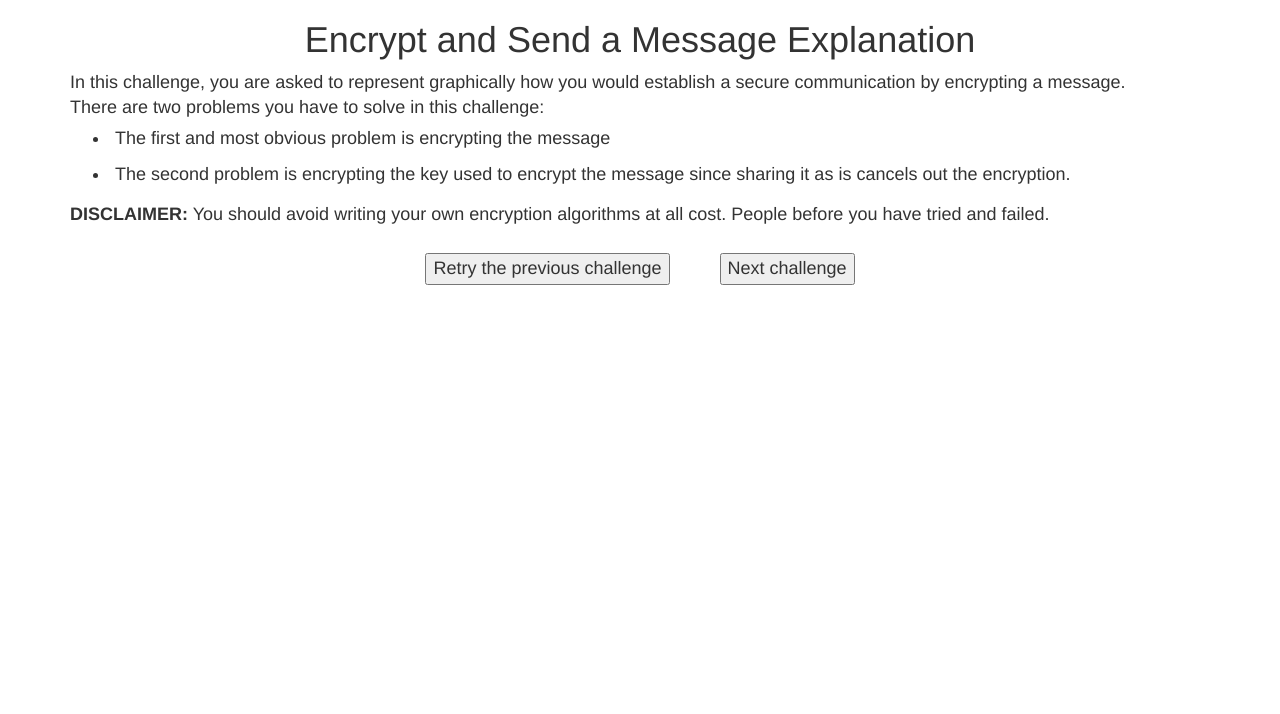
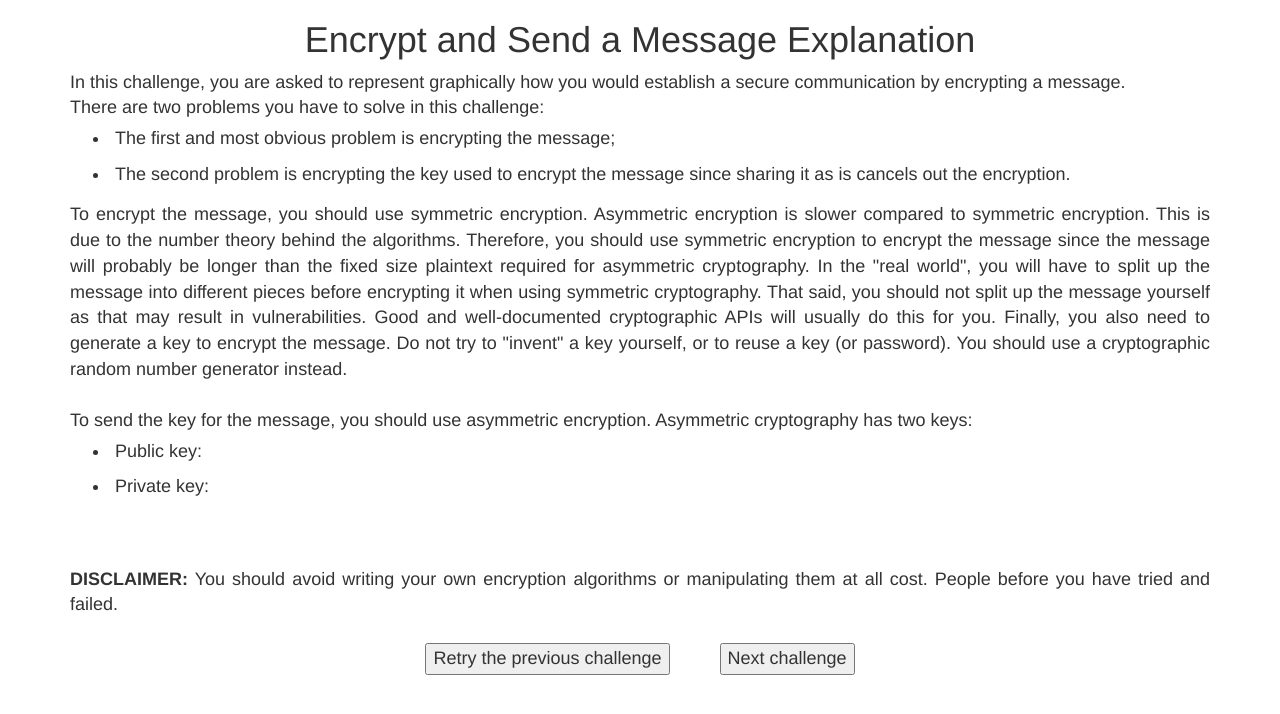
Before and after one commit to fmavb/questlines, a React (Create React App) app: page /challenge2/part2/explanation in a window 1280 px wide. Shown: the top 714 px of the page. Built offline with nearby package versions, Linux system fonts and the light colour scheme.

Commit message:
Part 2 Continued

```diff
--- a/src/components/Challenge2/Part2.js
+++ b/src/components/Challenge2/Part2.js
@@ -39,7 +39,7 @@ export default class Part2 extends Component {
             "md5": "MD5 does not result in an encrypted message. Hashes cannot be decrypted.",
             "sha": "SHA-2 does not result in an encrypted message. Hashes cannot be decrypted.",
             "bcrypt": "bcrypt does not result in an encrypted message. Hashes cannot be decrypted.",
-            "rsa": "RSA results in an encrypted message, however RSA takes fixed size plaintext, and messages usually do not have a fixed length.",
+            "rsa": "RSA results in an encrypted message, however RSA is much slower than symmetric encryption, so this is not an optimal choice.",
             "des": "DES results in an encrypted message, however DES is outdated and vulnerable, so this is not an optimal choice.",
             "aes": "AES results in an encrypted message.",
         };
@@ -188,17 +188,20 @@ export default class Part2 extends Component {
         if (this.state.alg1 === "sha" && this.state.alg2 === "aes" && this.state.alg3 === "rsa"
             && this.state.key1 === "nothing" && this.state.key2 === "random" && this.state.key3 === "rPublic"){
                 alert("Correct! You get " + this.points + " points");
-                this.props.history.push("/challenge2/part3");
+                this.props.history.push("/challenge2/part2/explanation");
             }
+        else if (this.state.alg1 === "nothing" || this.state.alg2 === "nothing" || this.state.alg3 === "nothing"){
+            alert("Please make a selection.");
+        }
         else {
             if (this.state.alg1 === "sha" && this.state.alg2 === "aes" && this.state.alg3 === "rsa"){
-                alert("The choice of algorithms are correct. However, " + this.key2[this.state.key2] + " " +
+                alert("The choice of algorithms are correct. However, " + this.key2[this.state.key2] + "\n" +
                     this.key3[this.state.key3]);
                 if (this.points > 0){
                     this.points -= 5;
                 }
             } else {
-                alert(this.alg1[this.state.alg1] + " " + this.alg2[this.state.alg2] + " " +
+                alert(this.alg1[this.state.alg1] + "\n" + this.alg2[this.state.alg2] + "\n" +
                     this.alg3[this.state.alg3]);
                 if (this.points > 0){
                     this.points -= 25;
@@ -223,6 +226,7 @@ export default class Part2 extends Component {
             <div className="challenge">
                 <h1>Encrypt and Send a Message</h1>
                 Encrypt the message, and its encryption key so that it can be sent securely.
+                You can assume that each user has a private and public key.
             <div className="page">
                 <div id="keys">
                 <div className="element" id="message">
--- a/src/components/Challenge2/Part2Explanation.js
+++ b/src/components/Challenge2/Part2Explanation.js
@@ -2,6 +2,21 @@ import React, { Component } from 'react';
 
 
 export default class Part2Explanation extends Component {
+
+    constructor(props){
+        super(props);
+        document.title = "Challenge 2 - Part 2 - Explanation";
+        this.back = this.back.bind(this);
+        this.next = this.next.bind(this);
+    }
+
+    back(){
+        this.props.history.push("/challenge2/part2");
+    }
+
+    next(){
+        this.props.history.push("/challenge2/part3");
+    }
 
     render(){
         return(
@@ -15,16 +30,38 @@ export default class Part2Explanation extends Component {
                     <br />
                     There are two problems you have to solve in this challenge:
                     <ul>
-                        <li>The first and most obvious problem is encrypting the message</li>
+                        <li>The first and most obvious problem is encrypting the message;</li>
                         <li>The second problem is encrypting the key used to encrypt the message since sharing it as is
                             cancels out the encryption.
                         </li>
                     </ul>
-                    <b>DISCLAIMER:</b> You should avoid writing your own encryption algorithms at all cost.
+                    To encrypt the message, you should use symmetric encryption.
+                    Asymmetric encryption is slower compared to symmetric encryption.
+                    This is due to the number theory behind the algorithms.
+                    Therefore, you should use symmetric encryption to encrypt the message
+                    since the message will probably be longer than the fixed size plaintext
+                    required for asymmetric cryptography.
+                    In the "real world", you will have to split up the message into different pieces before encrypting it
+                    when using symmetric cryptography.
+                    That said, you should not split up the message yourself as that may result in vulnerabilities.
+                    Good and well-documented cryptographic APIs will usually do this for you.
+                    Finally, you also need to generate a key to encrypt the message. Do not try to "invent" a key yourself,
+                    or to reuse a key (or password). You should use a cryptographic random number generator instead.
+                    <br />
+                    <br />
+                    To send the key for the message, you should use asymmetric encryption.
+                    Asymmetric cryptography has two keys:
+                    <ul>
+                        <li>Public key: </li>
+                        <li>Private key: </li>
+                    </ul>
+                    <br />
+                    <br />
+                    <b>DISCLAIMER:</b> You should avoid writing your own encryption algorithms or manipulating them at all cost.
                     People before you have tried and failed.
                     <div>
-                        <button style={{margin: "25px"}}>Retry the previous challenge</button>
-                        <button style={{margin: "25px"}}>Next challenge</button>
+                        <button onClick={this.back} style={{margin: "25px"}}>Retry the previous challenge</button>
+                        <button onClick={this.next} style={{margin: "25px"}}>Next challenge</button>
                     </div>
                 </div>
             </div>
```
